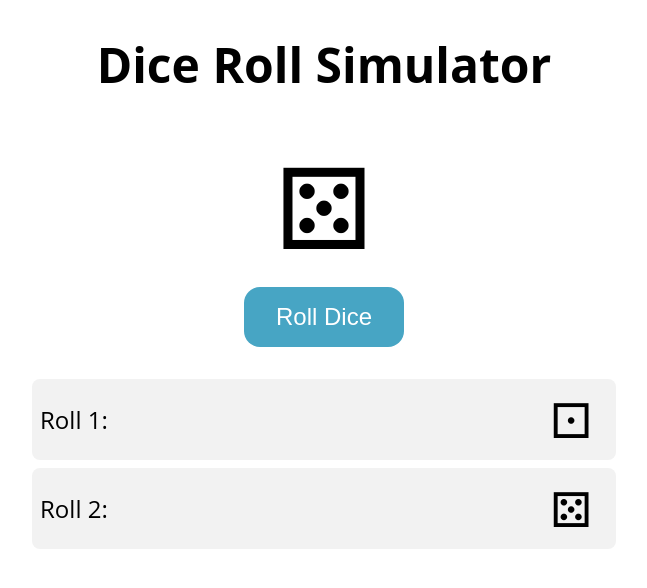
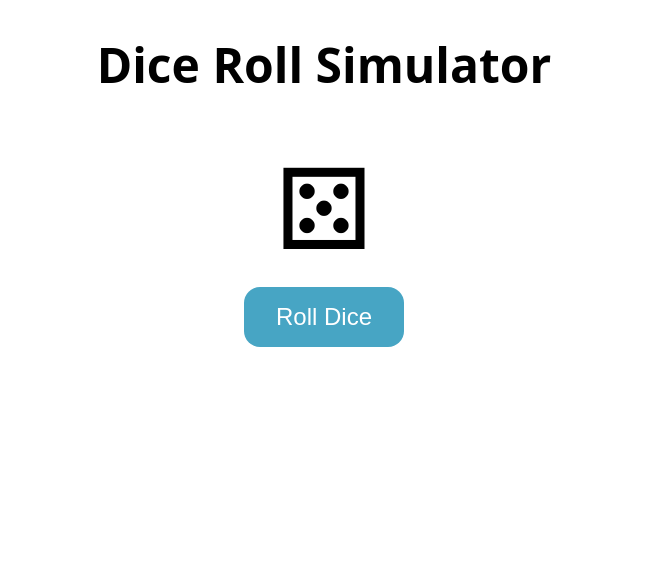
Before and after one commit to M-N-TEJA-SRI/web_dev, a plain HTML site: page index.html in a window 1280 px wide. Shown: the whole page, without its empty margins (316-963 px from the left). Drawn offline with Linux system fonts and the light colour scheme.

Commit message:
Update index.html

```diff
--- a/index.html
+++ b/index.html
@@ -1,21 +1,18 @@
 <!DOCTYPE html>
 <html lang="en">
   <head>
-    <meta charset="UTF-8">
-    <meta http-equiv="X-UA-Compatible" content="IE=edge">
-    <met name="viewport" content="width=device-width,initial-scale=1.0">
-      <title>Dice Roll Simulator</title>
-      <link rel="stylesheet" href="style.css">
+    <meta charset="UTF-8" />
+    <meta http-equiv="X-UA-Compatible" content="IE=edge" />
+    <meta name="viewport" content="width=device-width, initial-scale=1.0" />
+    <title>Dice Roll Simulator</title>
+    <link rel="stylesheet" href="style.css" />
   </head>
   <body>
     <h1>Dice Roll Simulator</h1>
-    <div class="dice" id="dice">&#9860
-    </div>
+    <div class="dice" id="dice">&#9860;</div>
     <button id="roll-button">Roll Dice</button>
-    <ul id="roll-history">
-      <li>Roll 1: <span>&#9856</span></li>
-       <li>Roll 2: <span>&#9860</span></li>
-    </ul>
+    <ul id="roll-history"></ul>
+
     <script src="index.js"></script>
   </body>
 </html>
```
